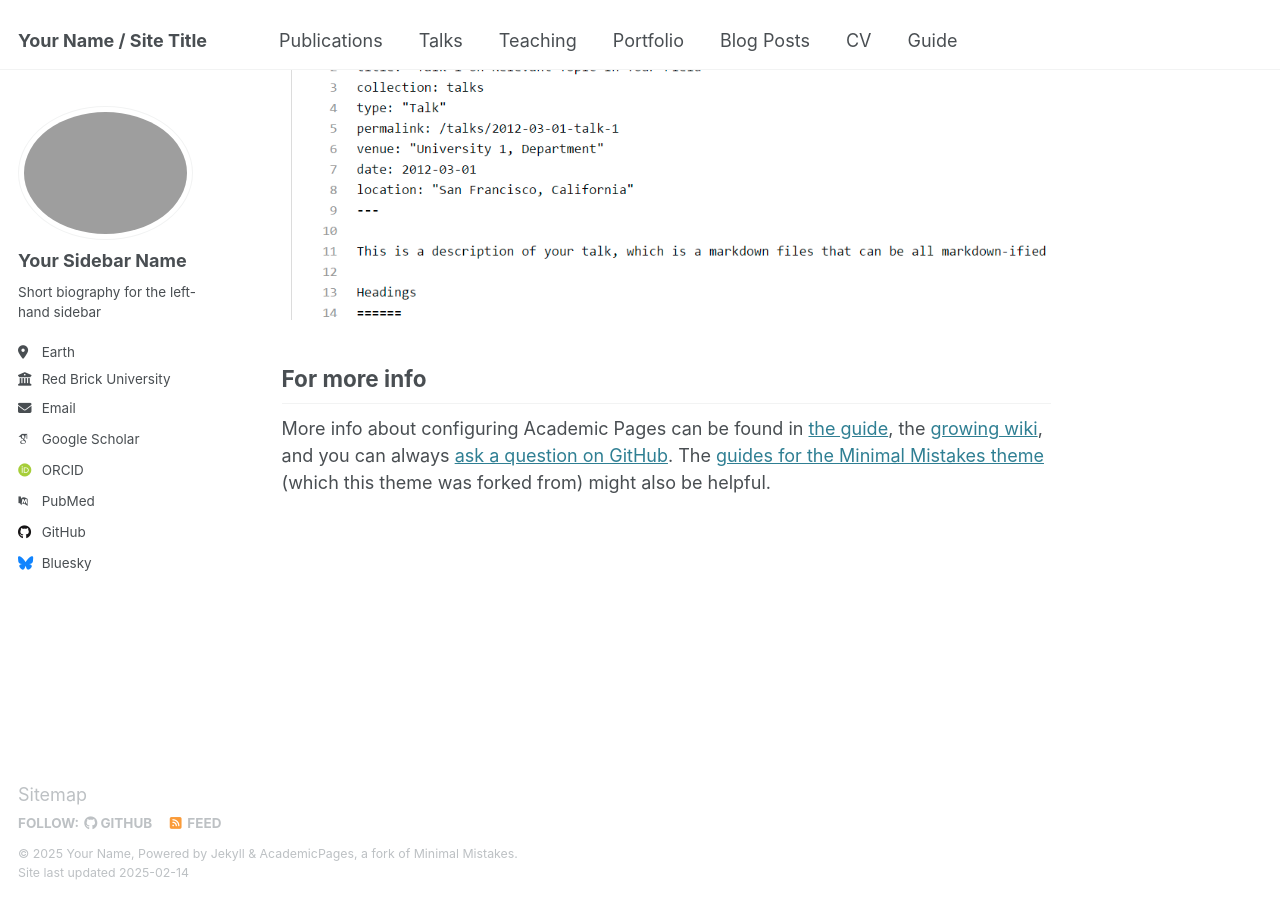
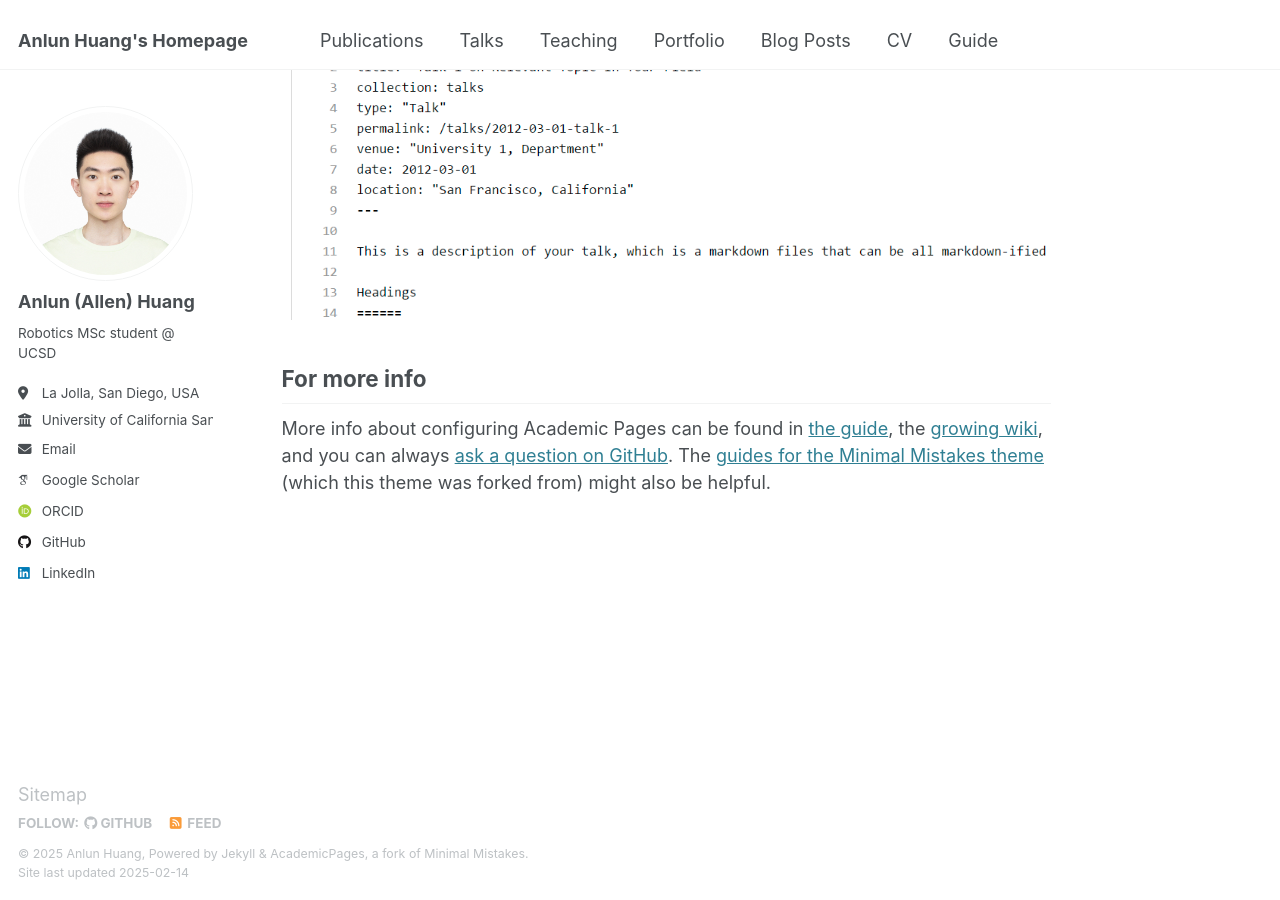
Before and after one commit to AllenHuangGit/AllenHuangGit.github.io, a Jekyll site: the page built from _pages/about.md, in a window 1280 px wide and 900 px high, scrolled down 2642 px. Built offline with Jekyll 4.4.1, drawn with Linux system fonts in a browser that asks for light colours; some web fonts are replaced.

Commit message:
modified:   _config.yml 	new file:   images/4.jpg 	new file:   images/IMG_1905.jpg 	modified:   images/profile.png

```diff
--- a/_config.yml
+++ b/_config.yml
@@ -9,35 +9,35 @@
 # Basic Site Settings
 locale                   : "en-US"
 site_theme               : "default"
-title                    : "Your Name / Site Title"
+title                    : "Anlun Huang's Homepage"
 title_separator          : "-"
-name                     : &name "Your Name"
-description              : &description "personal description"
-url                      : https://academicpages.github.io # the base hostname & protocol for your site e.g. "https://[your GitHub username].github.io"
+name                     : &name "Anlun Huang"
+description              : &description "Homepage"
+url                      : https://AllenHuangGit.github.io # the base hostname & protocol for your site e.g. "https://[your GitHub username].github.io"
 baseurl                  : "" # the subpath of your site, e.g. "/blog"
-repository               : "academicpages/academicpages.github.io"
+repository               : "AllenHuangGit/AllenHuangGit.github.io"
 
 # Site Author - The following control what appear as part of the author content on the side bar.
 #               If a field is blank the icon and link will not appear, otherwise it will be shown.
 #               Additional customization can be done by editing /_includes/author-profile.html
 author:
   # Biographic information
-  avatar           : "profile.png"
-  name             : "Your Sidebar Name"
+  avatar           : "4.jpg"
+  name             : "Anlun (Allen) Huang"
   pronouns         : # example: "she/her"
-  bio              : "Short biography for the left-hand sidebar"
-  location         : "Earth"
-  employer         : "Red Brick University"
+  bio              : "Robotics MSc student @ UCSD"
+  location         : "La Jolla, San Diego, USA"
+  employer         : "University of California San Diego"
   uri              : # URL
-  email            : "none@example.org"
+  email            : "anh044@ucsd.edu"
 
   # Academic websites
   arxiv            : # URL - Update with the correct link to your profile
-  googlescholar    : "https://scholar.google.com/citations?user=PS_CX0AAAAAJ"
+  googlescholar    : "https://scholar.google.com/citations?user=Z-Q8eKYAAAAJ&hl=en"
   impactstory      : # URL
-  orcid            : "http://orcid.org/yourorcidurl"
+  orcid            : "https://orcid.org/my-orcid?orcid=0000-0001-7573-3063"
   semantic         : # URL
-  pubmed           : "https://www.ncbi.nlm.nih.gov/pubmed/?term=john+snow"
+  pubmed           : # URL
   researchgate     : # URL
   scopus           : # URL
 
@@ -45,12 +45,12 @@ author:
   bitbucket        : # Username - Update with your username on the site
   codepen          : # Username
   dribbble         : # Username
-  github           : "academicpages"
+  github           : "AllenHuangGit"
   kaggle           : # Username
   stackoverflow    : # User number or user number and name (i.e., use "1" or "1/jeff-atwood")
 
   # Social media
-  bluesky          : "bsky.app" # Replace this with you Bluesky username
+  bluesky          : # Replace this with you Bluesky username
   facebook         : # Username
   flickr           : # Username
   foursquare       : # Username
@@ -59,7 +59,7 @@ author:
   keybase          : # Username
   instagram        : # Username
   lastfm           : # Username
-  linkedin         : # Username
+  linkedin         : "anlun-huang-63458027a" # Username
   mastodon         : # URL
   medium           : # URL
   pinterest        : # Username
```
Also changed, not shown: images/4.jpg (added), images/IMG_1905.jpg (added), 1 other file.
